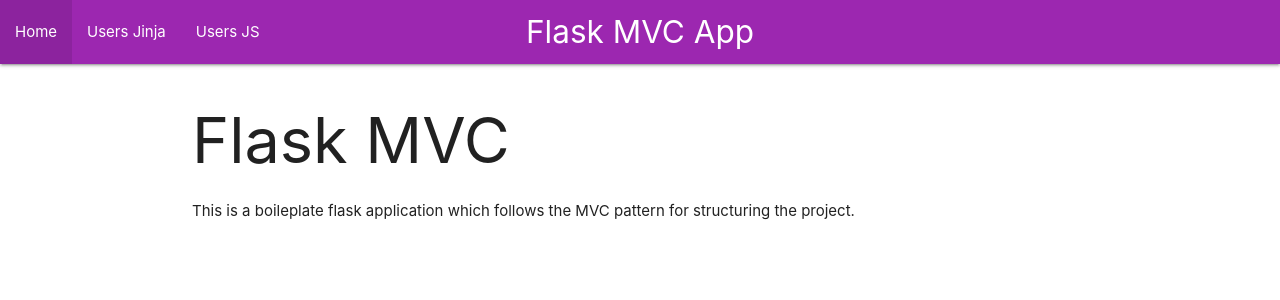
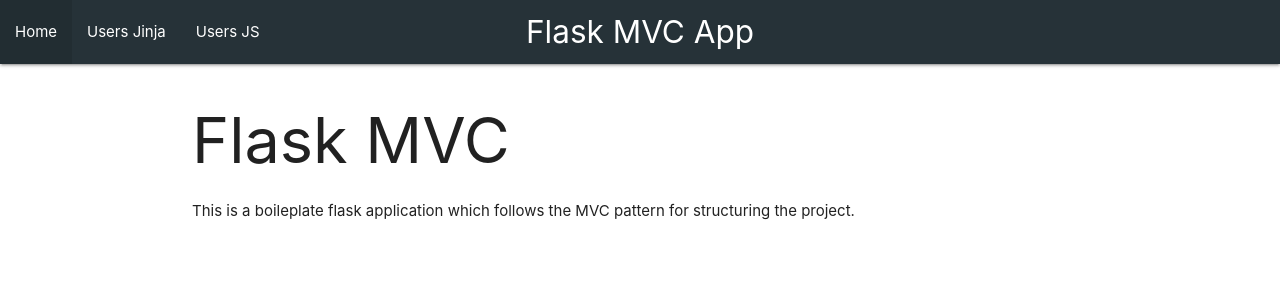
Before and after one commit to SatyaanM/bird-go, a Flask app: page / in a window 1280 px wide. Shown: the top 300 px of the page. Run offline with Flask 2, Linux system fonts and the light colour scheme.

Commit message:
Update layout.html
Changed color of nav bar

```diff
--- a/App/templates/layout.html
+++ b/App/templates/layout.html
@@ -13,7 +13,7 @@
 
   </head>
   <body>
-    <nav class="purple">
+    <nav class="blue-grey darken-4">
       <div class="nav-wrapper">
         <a href="#!" class="brand-logo center">{% block page %}{% endblock %}</a>
         <div class="nav-wrapper">
```
